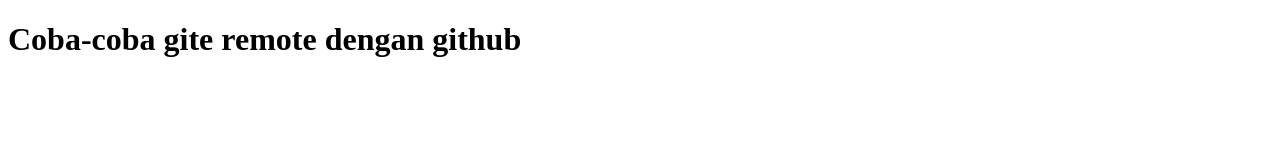
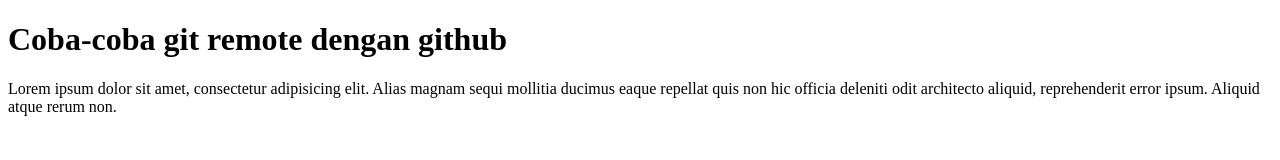
Before and after one commit to dhisss/git-test, a plain HTML site: page index.html in a window 1280 px wide. Drawn offline with Linux system fonts and the light colour scheme.

Commit message:
menambahkan paragraf

```diff
--- a/index.html
+++ b/index.html
@@ -6,6 +6,7 @@
     <title>Coba git remote</title>
 </head>
 <body>
-    <h1>Coba-coba gite remote dengan github </h1>
+    <h1>Coba-coba git remote dengan github </h1>
+    <p>Lorem ipsum dolor sit amet, consectetur adipisicing elit. Alias magnam sequi mollitia ducimus eaque repellat quis non hic officia deleniti odit architecto aliquid, reprehenderit error ipsum. Aliquid atque rerum non.</p>
 </body>
 </html>
```
